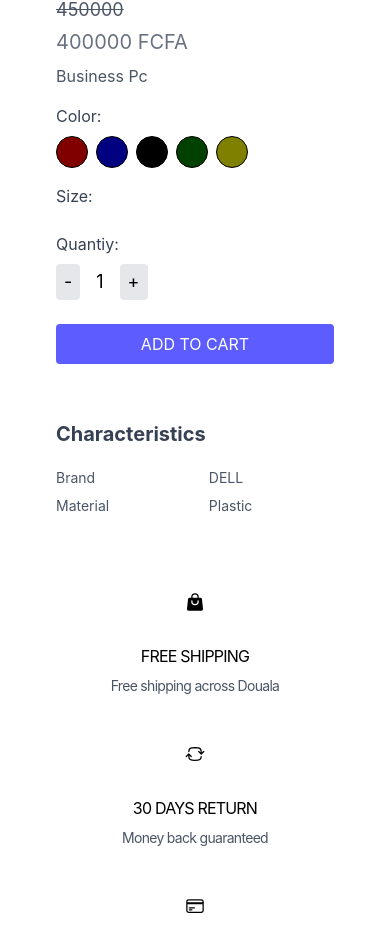
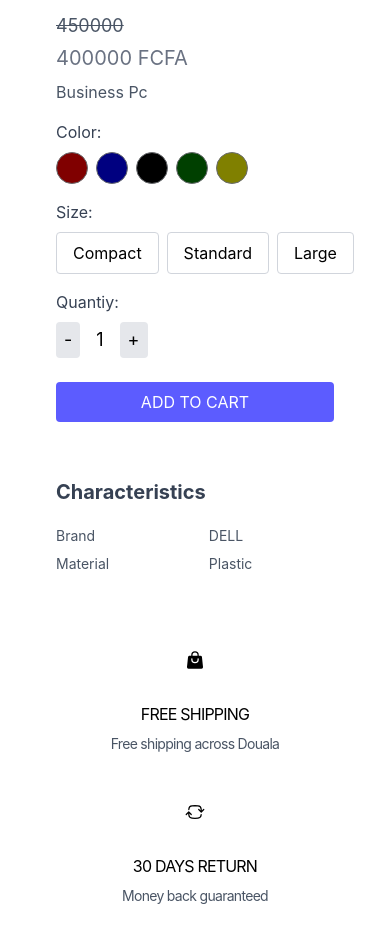
Before and after one commit to ChretienLambert/pcstore, a React (Vite) app in the folder frontend/: page / in a window 390 px wide. Shown: the part 4436-5369 px from the top of the page. Built offline with nearby package versions, Linux system fonts and the light colour scheme; a web font is replaced by a local one.

Commit message:
feat: Add Sonner for toast notifications and enhance ProductDetails component with size, color selection, and quantity management

```diff
--- a/frontend/package.json
+++ b/frontend/package.json
@@ -14,7 +14,8 @@
     "react": "^19.1.1",
     "react-dom": "^19.1.1",
     "react-icons": "^5.5.0",
-    "react-router-dom": "^7.8.1"
+    "react-router-dom": "^7.8.1",
+    "sonner": "^2.0.7"
   },
   "devDependencies": {
     "@eslint/js": "^9.33.0",
--- a/frontend/src/App.jsx
+++ b/frontend/src/App.jsx
@@ -1,4 +1,5 @@
 import { BrowserRouter, Route, Routes } from 'react-router-dom'
+import {Toaster} from "sonner"
 import UserLayout from './components/Layout/UserLayout'
 import Home from "./pages/Home"
 import Login from './pages/Login'
@@ -10,6 +11,7 @@ import ProductDetails from './components/Products/ProductDetails'
 const App = () => {
   return (
    <BrowserRouter>
+   <Toaster position="top-right"></Toaster>
    <Routes>
     {/* USERLAYOUT */}
     <Route path="/" element={<UserLayout />}>
--- a/frontend/src/components/Products/ProductDetails.jsx
+++ b/frontend/src/components/Products/ProductDetails.jsx
@@ -1,5 +1,6 @@
 import { useEffect, useState } from "react"
 import {HiOutlineCreditCard,HiArrowPathRoundedSquare,HiShoppingBag } from "react-icons/hi2"
+import {toast} from "sonner"
 const selectedProduct={
     name: "DELL BUSINESS PC",
     price: 400000,
@@ -26,11 +27,34 @@ const selectedProduct={
 }
 const ProductDetails = () => {
     const [mainImage, setMainImage]=useState("")
+    const [selectedSize,setSelectedSize]=useState("")
+    const [selectedColor,setSelectedColor]=useState("")
+    const [quantity,setQuantity]=useState(1)
+    const [isButtonDisabled,setIsButtonDisabled]=useState(false)
     useEffect(()=>{
         if(selectedProduct?.images?.length>0){
             setMainImage(selectedProduct.images[0].url)
         }
     },[selectedProduct])
+    const handleQuantityChange=(action)=>{
+        if(action==="plus")setQuantity((prev)=>prev+1)
+            if(action==="minus" && quantity>1)setQuantity((prev)=>prev-1)
+    }
+const handleAddToCart=()=>{
+    if(!selectedColor || !selectedSize){
+        toast.error("Please select a size and color before adding to cart",{
+            duration:1000
+        })
+        return
+    }
+    setIsButtonDisabled(true)
+    setTimeout(()=>{
+        toast.success("Product added to cart",{
+            duration:1000
+        })
+        setIsButtonDisabled(false)
+    },500)
+}
   return (
     <section>
         <div className="p-6">
@@ -40,13 +64,23 @@ const ProductDetails = () => {
                     <div className="hidden md:flex flex-col space-y-4 mr-6">
                         {selectedProduct.images.map((image,index)=>(
                             <img key={index} src={image.url} alt={image.altText || `Thumbnail ${index}`}
-                            className="w-20 h-20 object-cover rounded=lg cursor-pointer border" onClick={()=>setMainImage(image.url)}/>
+                            className={`w-20 h-20 object-cover rounded=lg cursor-pointer border ${mainImage===image.url?"border-black":"border-gray-300"}`} onClick={()=>setMainImage(image.url)}
+                            />
                         ))}
                     </div>
                     <div className="md:w-1/2">
                         <div className="mb-4">
                             <img src={mainImage} alt="Main Product" className="w-full h-auto object-cover rounded-lg" />
                         </div>
+                    </div>
+                    {/*Mobile* Thumbnail*/}
+                    <div className="md:hidden flex overscroll-x-scroll space-x-4 mb-4">
+                        {selectedProduct.images.map((image,index)=>{
+                            <img key={index} src={image.url} alt={image.altText || `Thumbnail ${index}`}
+                            className={`w-20 h-20 object-cover rounded=lg cursor-pointer border ${mainImage===image.url?"border-black":"border-gray-300"}`}
+                            onClick={()=>setMainImage(image.url)}
+                            />
+                        })}
                     </div>
                     <div className="md:w-1/2 md:ml-10">
                         <h1 className="text-2xl md:text-3xl font-semibold mb-2">
@@ -64,7 +98,12 @@ const ProductDetails = () => {
                             <div className="flex gap-2 mt-2">
                                 {selectedProduct.colors.map((color)=>(
                                     <button key={color}
-                                    className="w-8 h-8 rounded-full border"
+                                    className={`w-8 h-8 rounded-full border cursor-pointer ${
+                                        selectedColor===color
+                                        ?"border-4 border-black"
+                                        :"border-gray-300"
+                                    }`}
+                                    onClick={()=>setSelectedColor(color)}
                                     style={{backgroundColor:color.toLocaleLowerCase(),
                                         filter:"brightness(0.5)"
                                     }}
@@ -75,26 +114,34 @@ const ProductDetails = () => {
                         <div className="mb-4">
                             <p className="text-gray-700">Size:</p>
                             <div className="flex gap-2 mt-2">
-                                {selectedProduct.sizes.map((size)=>{
-                                    <button key={size} className="px-4 py-2 rounded border">
+                                {selectedProduct.sizes.map((size)=>(
+                                    <button key={size} className={`px-4 py-2 rounded border cursor-pointer ${
+                                        selectedSize===size
+                                        ?"border-4 border-black"
+                                        :"border-gray-300"
+                                    }`}
+                                    onClick={()=>setSelectedSize(size)}>
                                         {size}
                                     </button>
-                                })}
+                                ))}
                             </div>
                         </div>
                         <div className="mb-6">
                             <p className="text-gray-700">Quantiy:</p>
                             <div className="flex items-center space-x-4 mt-2">
-                                <button className="px-2 py-1 bg-gray-200 rounded text-lg">
+                                <button className="px-2 py-1 bg-gray-200 rounded text-lg cursor-pointer"
+                                onClick={()=>handleQuantityChange("minus")}>
                                     -
                                 </button>
-                                <span className="text-lg">1</span>
-                                <button className="px-2 py-1 bg-gray-200 rounded text-lg">
+                                <span className="text-lg">{quantity}</span>
+                                <button className="px-2 py-1 bg-gray-200 rounded text-lg cursor-pointer"
+                                onClick={()=>handleQuantityChange("plus")}>
                                     +
                                 </button>
                             </div>
                         </div>
-                        <button className="bg-[#5C5CFF] text-white py-2 px-6 rounded w-full mb-4 cursor-pointer">ADD TO CART</button>
+                        <button disabled={isButtonDisabled} onClick={handleAddToCart} className={`bg-[#5C5CFF] text-white py-2 px-6 rounded w-full mb-4 cursor-pointer ${isButtonDisabled ? "cursor-not-allowed":"hover:bg-blue-300"}`}>
+                            {isButtonDisabled ? "Adding...":"ADD TO CART"}</button>
                         <div className="mt-10 text-gray-700">
                             <h3 className="text-xl font-bold mb-4">Characteristics</h3>
                             <table className="w-full text-left text-sm text-gray-600">
```
Also changed, not shown: 1 other file (tests, documents, lock files or other folders).
